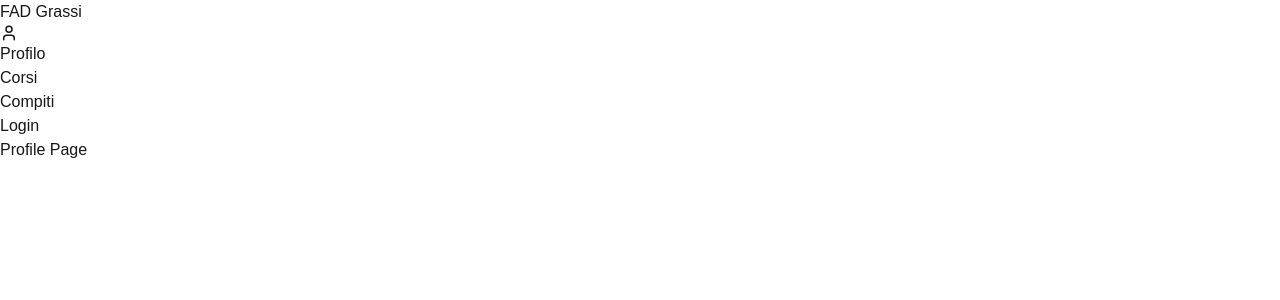
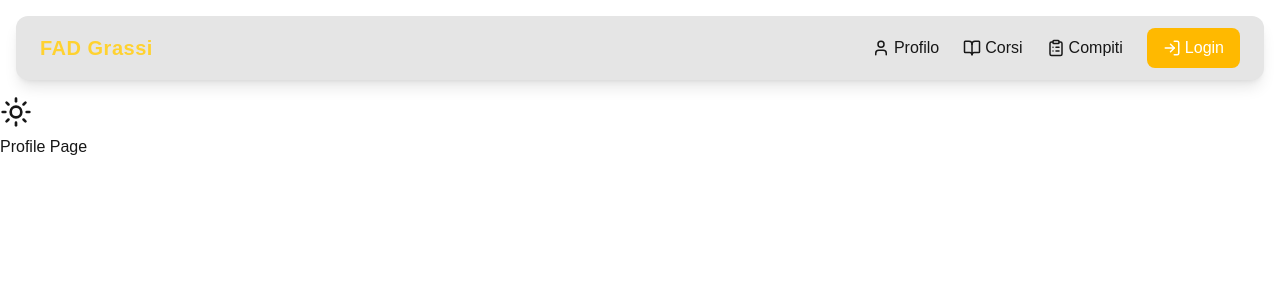
Before and after one commit to Asciugano/fad-grassi2, a Next.js app: page /profile in a window 1280 px wide. Shown: the top 300 px of the page. Built offline with nearby package versions, Linux system fonts and the light colour scheme.

Commit message:
finita la navbar (per adesso), sistemare il themebutton e errori connessi

```diff
--- a/app/layout.tsx
+++ b/app/layout.tsx
@@ -2,6 +2,7 @@ import type { Metadata } from "next";
 import { Geist, Geist_Mono } from "next/font/google";
 import "./globals.css";
 import NavBar from "@/components/navbar";
+import { ThemeProvider } from "@/components/theme-provider";
 
 const geistSans = Geist({
   variable: "--font-geist-sans",
@@ -28,8 +29,14 @@ export default function RootLayout({
       <body
         className={`${geistSans.variable} ${geistMono.variable} antialiased`}
       >
-        <NavBar logged={false} />
-        {children}
+        <ThemeProvider
+          attribute="class"
+          defaultTheme="system"
+          enableSystem
+        >
+          <NavBar logged={false} />
+          {children}
+        </ThemeProvider>
       </body>
     </html>
   );
--- a/app/profile/page.tsx
+++ b/app/profile/page.tsx
@@ -1,6 +1,11 @@
+import ThemeButton from "@/components/themeButton";
+
 export default function ProfilePage() {
   return (
     <div>
+      <div>
+        <ThemeButton />
+      </div>
       Profile Page
     </div>
   );
--- a/components/navbar.tsx
+++ b/components/navbar.tsx
@@ -1,48 +1,67 @@
-import { User } from "lucide-react";
+import { User, BookOpen, ClipboardList, LogIn, LogOut } from "lucide-react";
 import Link from "next/link";
 
-export default async function NavBar({
-  logged
-}: {
-  logged: boolean
-}) {
-
+export default function NavBar({ logged }: { logged: boolean }) {
   return (
-    <div>
-      <nav>
-        {/* LOGO */}
+    <nav className="mx-4 my-4 rounded-xl bg-neutral-200 dark:bg-neutral-900 shadow-lg">
+      <div className="flex items-center justify-between px-6 py-3">
+        {/* SINISTRA: Logo */}
         <div>
-          <Link href='/'>FAD Grassi</Link>
+          <Link
+            href="/"
+            className="text-xl font-bold tracking-wide text-amber-300 hover:text-amber-400 transition"
+          >
+            FAD Grassi
+          </Link>
         </div>
 
-        {/* Link To */}
-        <div>
-          <div>
+        {/* DESTRA: Links + Login/Logout */}
+        <div className="flex items-center space-x-6">
+          {/* Links */}
+          <Link
+            href="/profile"
+            className="flex items-center gap-1 hover:text-amber-400 transition"
+          >
             <User size={18} />
-            <Link href='/profile'>Profilo</Link>
-          </div>
-          <div>
-            <Link href='/courses'>Corsi</Link>
-          </div>
-          <div>
-            <Link href='/home-works'>Compiti</Link>
-          </div>
+            <span>Profilo</span>
+          </Link>
+
+          <Link
+            href="/courses"
+            className="flex items-center gap-1 hover:text-amber-400 transition"
+          >
+            <BookOpen size={18} />
+            <span>Corsi</span>
+          </Link>
+
+          <Link
+            href="/home-works"
+            className="flex items-center gap-1 hover:text-amber-400 transition"
+          >
+            <ClipboardList size={18} />
+            <span>Compiti</span>
+          </Link>
+
+          {/* Login o Logout */}
+          {!logged ? (
+            <Link
+              href="/login"
+              className="flex items-center gap-1 px-4 py-2 text-white rounded-lg bg-amber-400 hover:bg-amber-300 transition"
+            >
+              <LogIn size={18} />
+              <span>Login</span>
+            </Link>
+          ) : (
+            <Link
+              href="/logout"
+              className="flex items-center gap-1 px-4 py-2 text-white rounded-lg bg-red-600 hover:bg-red-500 transition"
+            >
+              <LogOut size={18} />
+              <span>Logout</span>
+            </Link>
+          )}
         </div>
-
-        {/* Login o logout btn */}
-        <div>
-          {!logged ? (
-            <div>
-              <Link href='/login'>Login</Link>
-            </div>
-          ) : (
-            <div>
-              <Link href='/logout'>Logout</Link>
-            </div>
-          )
-          }
-        </div>
-      </nav>
-    </div>
+      </div>
+    </nav>
   );
 }
--- /dev/null
+++ b/components/theme-provider.tsx
@@ -0,0 +1,13 @@
+"use client";
+
+import * as React from "react";
+import { ThemeProvider as NextThemeProvider } from "next-themes";
+
+export function ThemeProvider({
+  children,
+  ...props
+}: React.ComponentProps<typeof NextThemeProvider>) {
+  return <NextThemeProvider {...props}>
+    {children}
+  </NextThemeProvider>
+}
--- /dev/null
+++ b/components/themeButton.tsx
@@ -0,0 +1,23 @@
+"use client";
+
+import * as React from "react";
+import { Moon, Sun } from "lucide-react";
+import { useTheme } from "next-themes";
+
+export default function ThemeButton() {
+  const { theme, setTheme } = useTheme()
+
+  return (
+    <button
+      onClick={() => setTheme(theme === 'light' ? 'dark' : 'light')}
+    >
+      {theme === "light" ?
+        (
+          <Moon size={32} />
+        ) : (
+          <Sun size={32} />
+        )
+      }
+    </button>
+  )
+}
--- a/package.json
+++ b/package.json
@@ -11,6 +11,7 @@
   "dependencies": {
     "lucide-react": "^0.544.0",
     "next": "15.5.3",
+    "next-themes": "^0.4.6",
     "react": "19.1.0",
     "react-dom": "19.1.0"
   },
```
Also changed, not shown: 1 other file (tests, documents, lock files or other folders).
